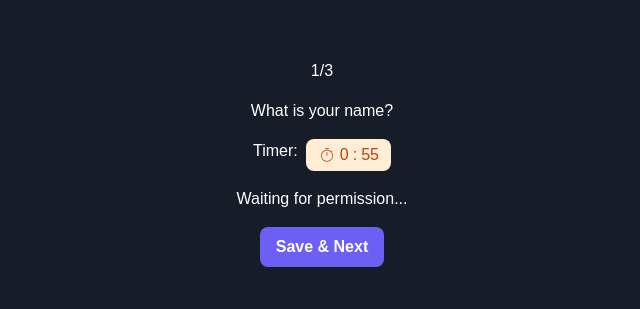
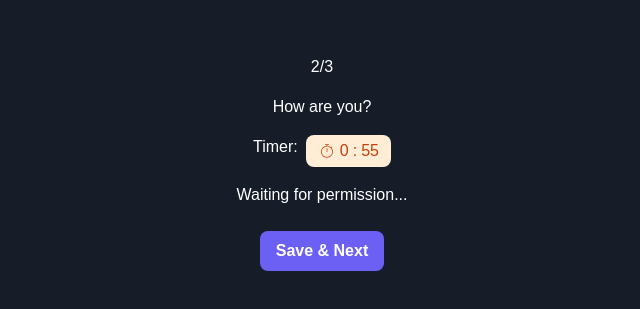
Before and after one commit to Lakshy-a/Assessment, a Next.js app: page /answerQuestion/1 in a window 1280 px wide. Shown: the part 237-546 px from the top of the page, without its empty margins (318-958 px from the left). Built offline with nearby package versions, Linux system fonts and the light colour scheme; no server answers.

Commit message:
Final Commit

```diff
--- a/src/app/answerQuestion/[questionNumber]/page.jsx
+++ b/src/app/answerQuestion/[questionNumber]/page.jsx
@@ -62,9 +62,9 @@ export default function AnswerQuestion() {
     <>
       <div className="w-screen h-screen bg-[#161D29] flex flex-col justify-center items-center gap-4">
         <div className="text-white">
-          {number}/{arrayOfQuestions.length}
+          {number+1}/{arrayOfQuestions.length}
         </div>
-        <p className="text-white">{arrayOfQuestions[number - 1].question}</p>
+        <p className="text-white">{arrayOfQuestions[number].question}</p>
         <div className="text-white flex gap-2">
           <div>Timer: </div>
           <div className="text-orange-700 flex gap-1 items-center bg-orange-100 px-3 py-1 rounded-lg">
@@ -91,7 +91,9 @@ export default function AnswerQuestion() {
             />
           </div>
         )}
-        <button className="px-4 py-2 bg-[#6C60F4] rounded-lg text-white font-semibold hover:bg-[#3b2ce9]">Save & Next</button>
+        <button className="px-4 py-2 mt-2 bg-[#6C60F4] rounded-lg text-white font-semibold hover:bg-[#3b2ce9]" onClick={() => {
+          router.push(`/loader/${number}`)
+        }}>Save & Next</button>
       </div>
     </>
   );
--- a/src/app/questionPage/[questionNumber]/page.jsx
+++ b/src/app/questionPage/[questionNumber]/page.jsx
@@ -64,6 +64,9 @@ export default function Question() {
   return (
     <div className="w-screen h-screen bg-[#161D29] flex justify-center items-center text-white text-xl">
       {arrayOfQuestions[number]?.question}
+      <button className="bg-[#161D29] text-white px-6 py-1 rounded-lg border " onClick={() => {
+        router.push(`/answerQuestion/${number}`);
+      }}>Next Page</button>
     </div>
   );
 }
```
